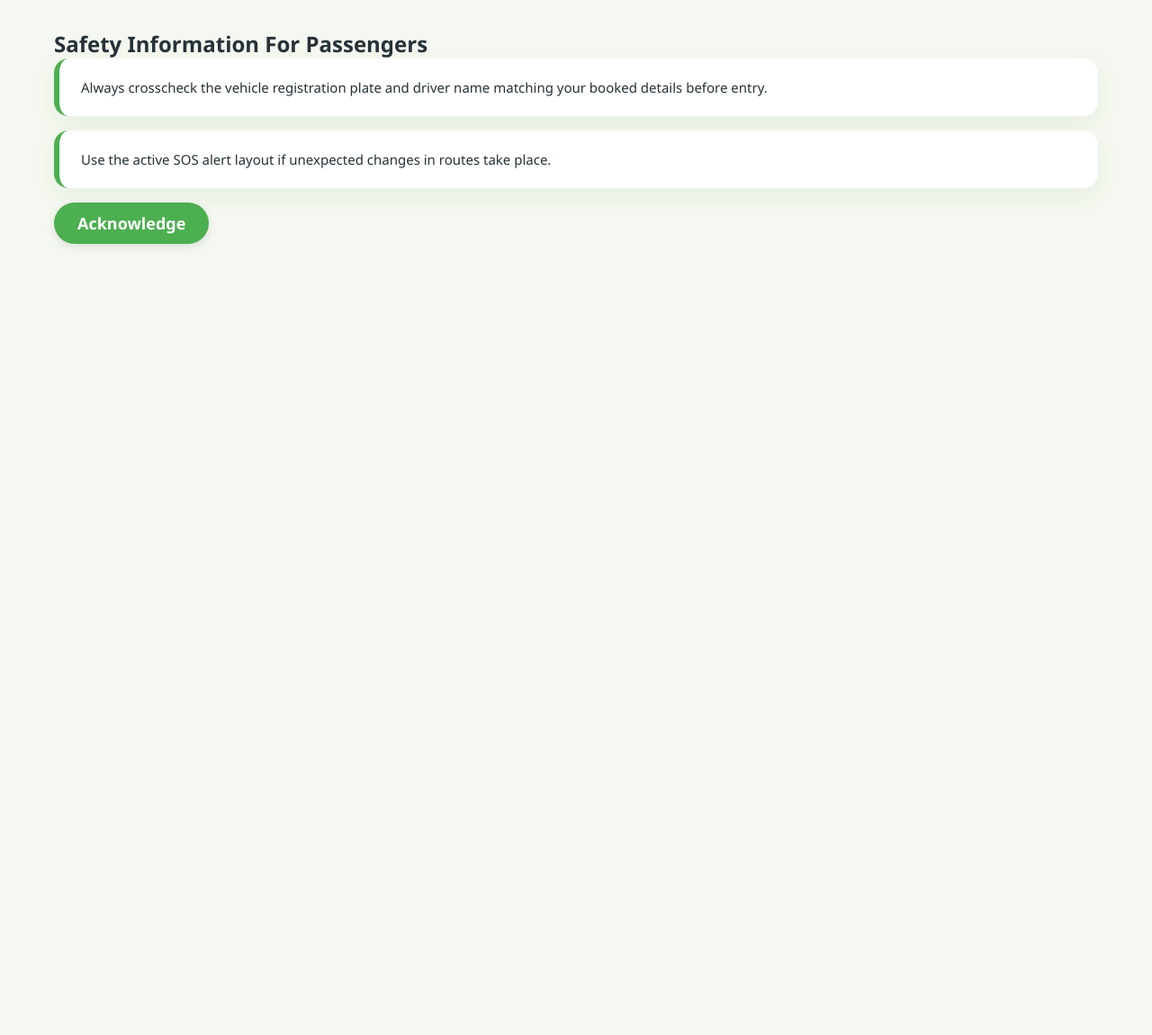
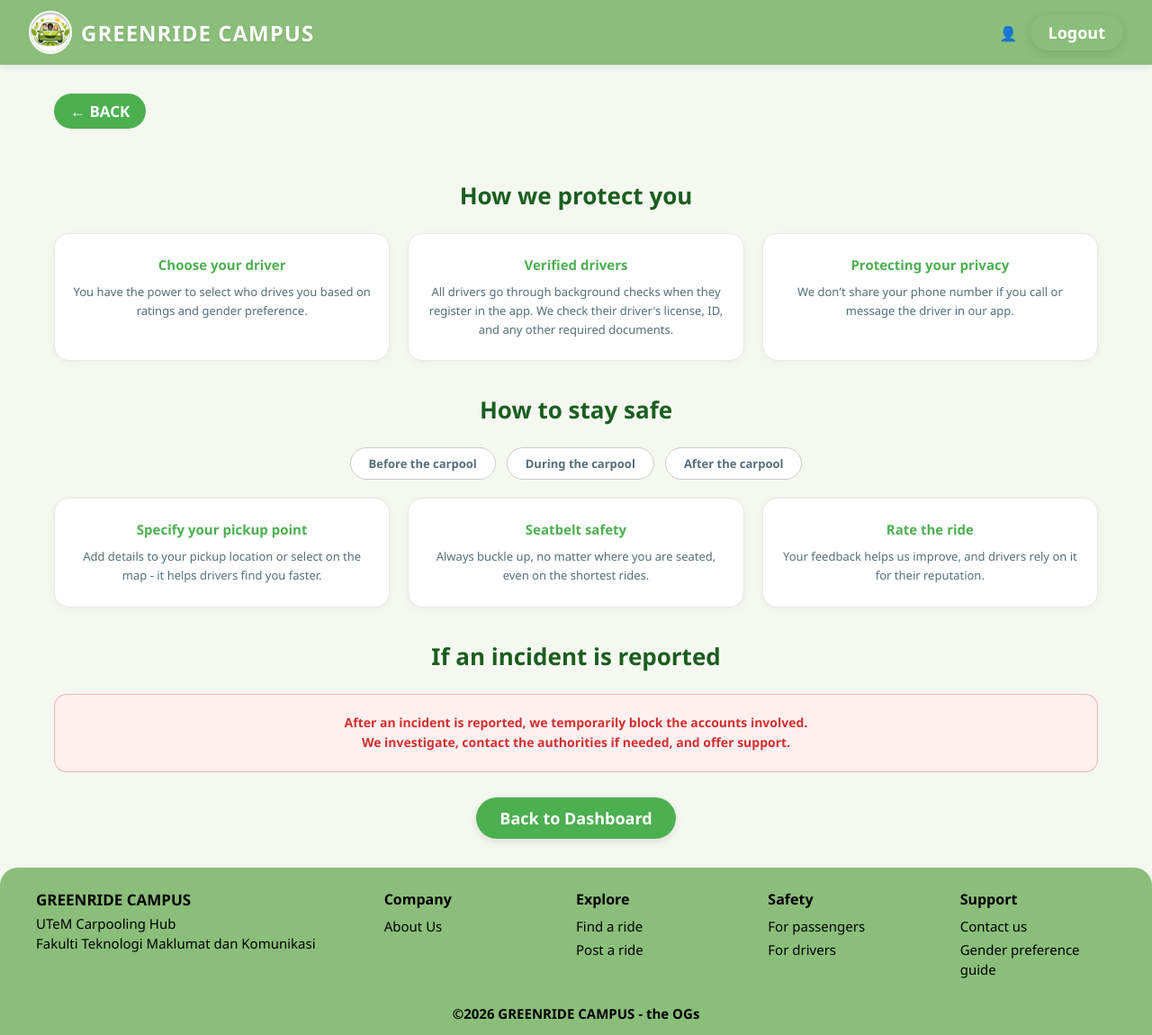
Before and after one commit to gitHamka/projectWorkshop, a PHP site: page /safety/safetyPassenger.php in a window 1280 px wide. Shown: the whole page at 90% size. Before the commit the page ends 274 px from the top, so only its background shows below. Run offline with PHP 8.4, Linux system fonts and the light colour scheme.

Commit message:
"completekan page safety"

```diff
--- a/assets/css/safety.css
+++ b/assets/css/safety.css
@@ -34,7 +34,7 @@
 }
 
 .safety-card h4.title-amber {
-    color: #e07b00;
+    color: var(--accent-green);
 }
 
 .safety-card p {
--- a/safety/safetyPassenger.php
+++ b/safety/safetyPassenger.php
@@ -2,16 +2,72 @@
 <html lang="en">
 <head>
     <meta charset="UTF-8">
-    <title>Passenger Safety Guidelines</title>
+    <meta name="viewport" content="width=device-width, initial-scale=1.0">
+    <title>Passenger Safety - GreenRide Campus</title>
     <link rel="stylesheet" href="../assets/css/style.css">
     <link rel="stylesheet" href="../assets/css/safety.css">
 </head>
 <body>
+
+<?php
+session_start();
+include '../includes/header.php';
+?>
+
 <div class="container">
-    <h2>Safety Information For Passengers </h2>
-    <div class="safety-box">Always crosscheck the vehicle registration plate and driver name matching your booked details before entry.</div>
-    <div class="safety-box">Use the active SOS alert layout if unexpected changes in routes take place.</div>
-    <a href="../dashboard/dashboard.php" class="btn btn-primary">Acknowledge</a>
+    <a href="../index.php" class="btn-back">← BACK</a>
+
+    <!--  protect you -->
+    <h2 class="safety-section-title">How we protect you</h2>
+    <div class="safety-card-grid">
+        <div class="safety-card">
+            <h4>Choose your driver</h4>
+            <p>You have the power to select who drives you based on ratings and gender preference.</p>
+        </div>
+        <div class="safety-card">
+            <h4>Verified drivers</h4>
+            <p>All drivers go through background checks when they register in the app. We check their driver's license, ID, and any other required documents.</p>
+        </div>
+        <div class="safety-card">
+            <h4>Protecting your privacy</h4>
+            <p>We don't share your phone number if you call or message the driver in our app.</p>
+        </div>
+    </div>
+
+    <!--  stay safe -->
+    <h2 class="safety-section-title">How to stay safe</h2>
+    <div class="safety-stage-tabs">
+        <span class="safety-stage-tab">Before the carpool</span>
+        <span class="safety-stage-tab">During the carpool</span>
+        <span class="safety-stage-tab">After the carpool</span>
+    </div>
+    <div class="safety-card-grid">
+        <div class="safety-card">
+            <h4>Specify your pickup point</h4>
+            <p>Add details to your pickup location or select on the map - it helps drivers find you faster.</p>
+        </div>
+        <div class="safety-card">
+            <h4>Seatbelt safety</h4>
+            <p>Always buckle up, no matter where you are seated, even on the shortest rides.</p>
+        </div>
+        <div class="safety-card">
+            <h4>Rate the ride</h4>
+            <p>Your feedback helps us improve, and drivers rely on it for their reputation.</p>
+        </div>
+    </div>
+
+    <!--  incident reported -->
+    <h2 class="safety-section-title">If an incident is reported</h2>
+    <div class="incident-box">
+        <p>After an incident is reported, we temporarily block the accounts involved.<br>
+        We investigate, contact the authorities if needed, and offer support.</p>
+    </div>
+
+    <div style="text-align:center; margin-top:28px;">
+        <a href="../index.php" class="btn btn-primary">Back to Dashboard</a>
+    </div>
 </div>
+
+<?php include '../includes/footer.php'; ?>
 </body>
 </html>
```
Also changed, not shown: safety/safetyDriver.php (+5 -5 lines).
